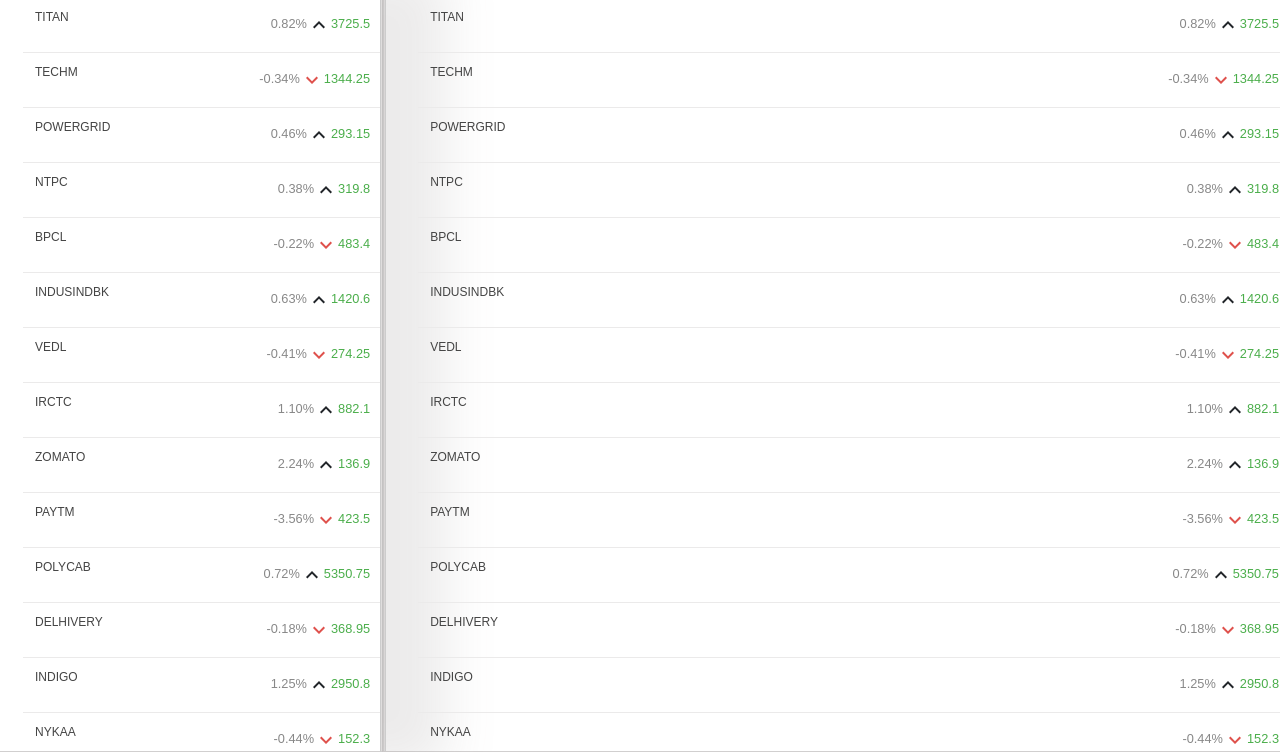
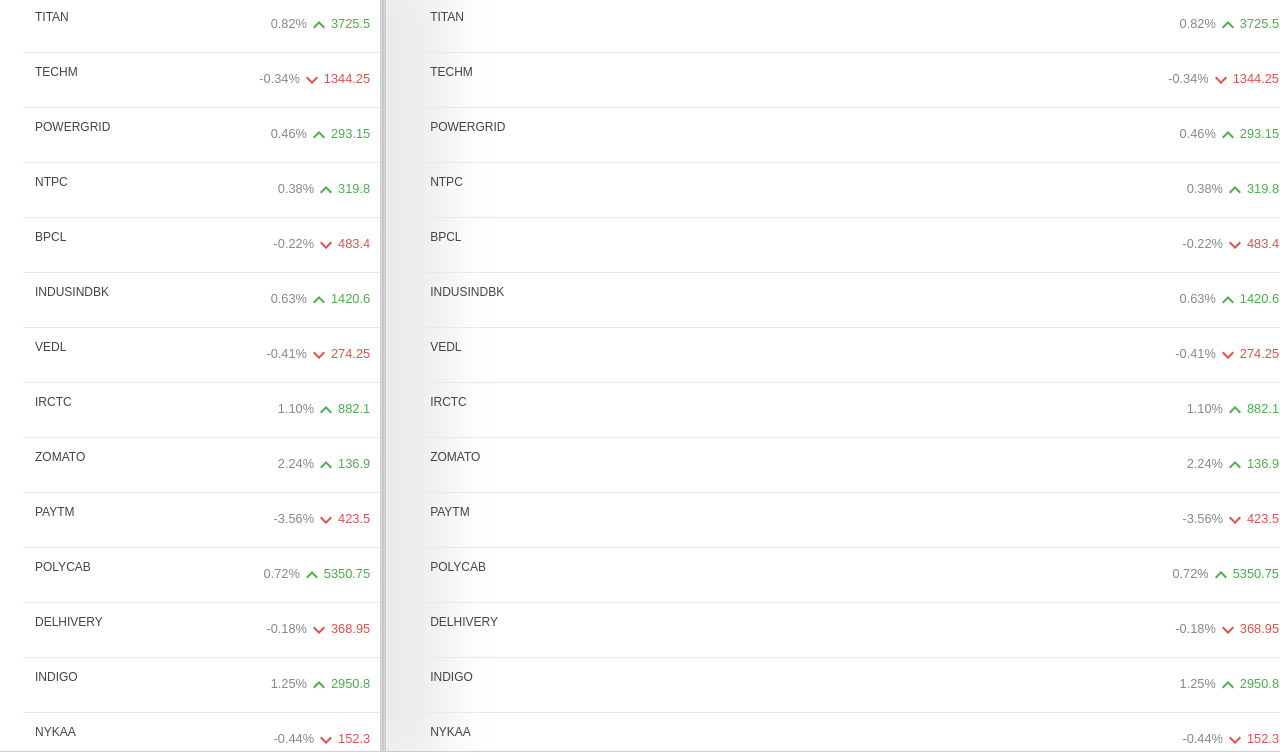
Before and after one commit to jainishh/Zerodha, a React app in the folder dashboard/: page /watchlist in a window 1280 px wide. Shown: the part 98-850 px from the top of the page. Built offline with nearby package versions, Linux system fonts and the light colour scheme.

Commit message:
changes in watchlist

```diff
--- a/dashboard/public/index.html
+++ b/dashboard/public/index.html
@@ -40,7 +40,7 @@
       crossorigin="anonymous"
       referrerpolicy="no-referrer"
     />
-    <title>React App</title>
+    <title>Dashboard</title>
   </head>
   <body>
     <noscript>You need to enable JavaScript to run this app.</noscript>
--- a/dashboard/src/components/WatchList.css
+++ b/dashboard/src/components/WatchList.css
@@ -94,13 +94,26 @@
   align-items: center;
 }
 
-.itemDown,
+/* .itemDown,
 .arrowDown,
 .price {
   color: #df514c;
 }
 .itemUp,
 .arraowUp,
+.price {
+  color: rgb(75, 174, 75);
+} */
+.itemDown,
+.arrowDown,
+.itemDown,
+.price {
+  color: #df514c;
+}
+
+.itemUp,
+.arrowUp,
+.itemUp,
 .price {
   color: rgb(75, 174, 75);
 }
--- a/dashboard/src/components/WatchList.js
+++ b/dashboard/src/components/WatchList.js
@@ -69,7 +69,7 @@
       onMouseLeave={() => setShowWatchlistActions(false)}
     >
       <div className="item">
-        <p className={stock.isDown ? "itemDown" : "itemUp"}>{stock.name}</p>
+        <p>{stock.name}</p>
         <div className="itemInfo">
           <span className="percent">{stock.percent}</span>
           {stock.isDown ? (
@@ -77,13 +77,15 @@
           ) : (
             <KeyboardArrowUp className="arrowUp" />
           )}
-          <span className="price">{stock.price}</span>
+          <span className={stock.isDown ? "itemDown" : "itemUp"}>
+            {stock.price}
+          </span>
         </div>
         {showWatchlistActions && (
           <WatchListAction
             uid={stock.name}
             stockPrice={stock.price}
-            stockQty={0}
+            stockQty={10}
           />
         )}
       </div>
@@ -161,6 +163,3 @@
     </span>
   );
 };
-
-
-// watchlist and oult no scroll no proble che ae solve krvano aetale pela ae karvano che bhai
```
